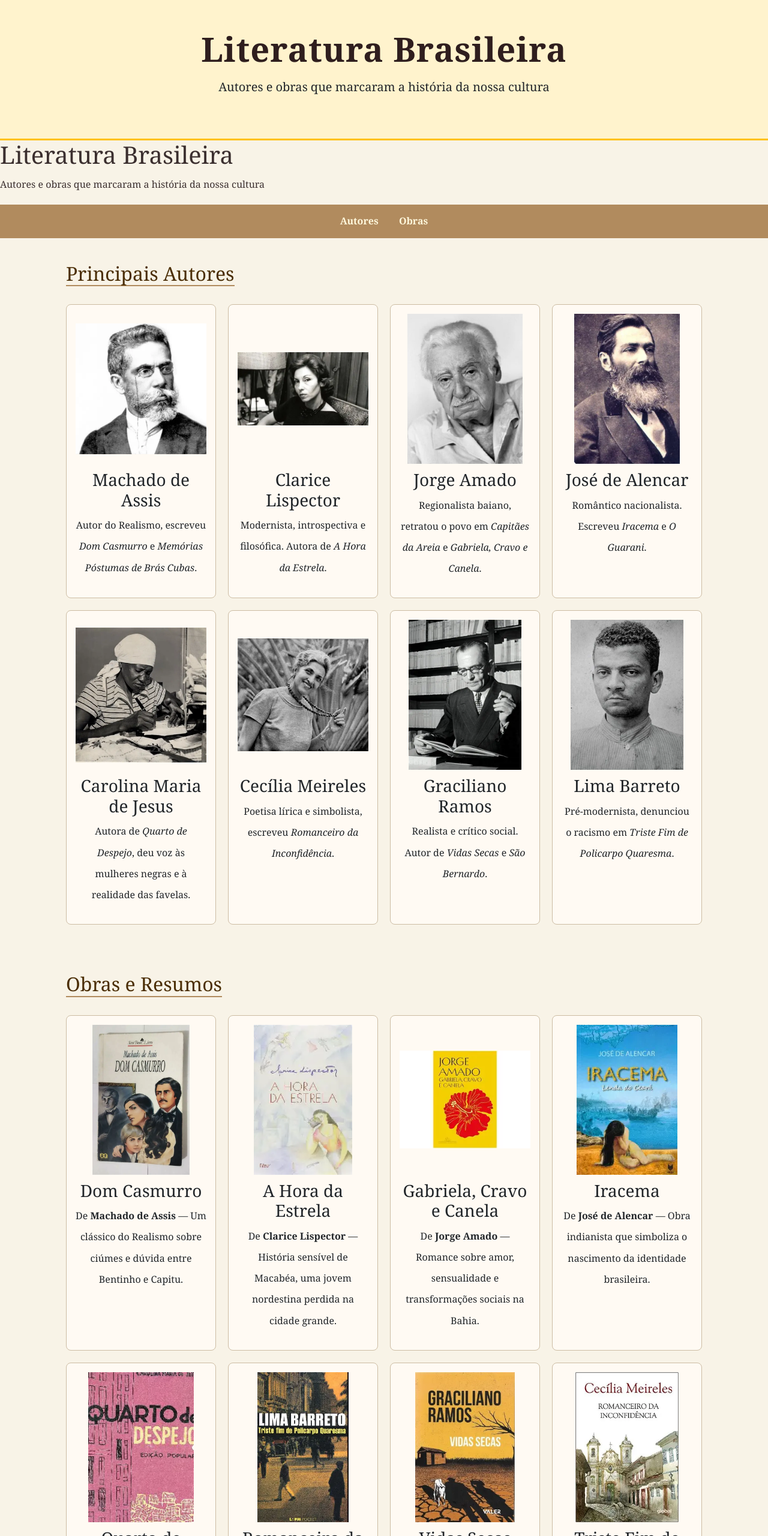
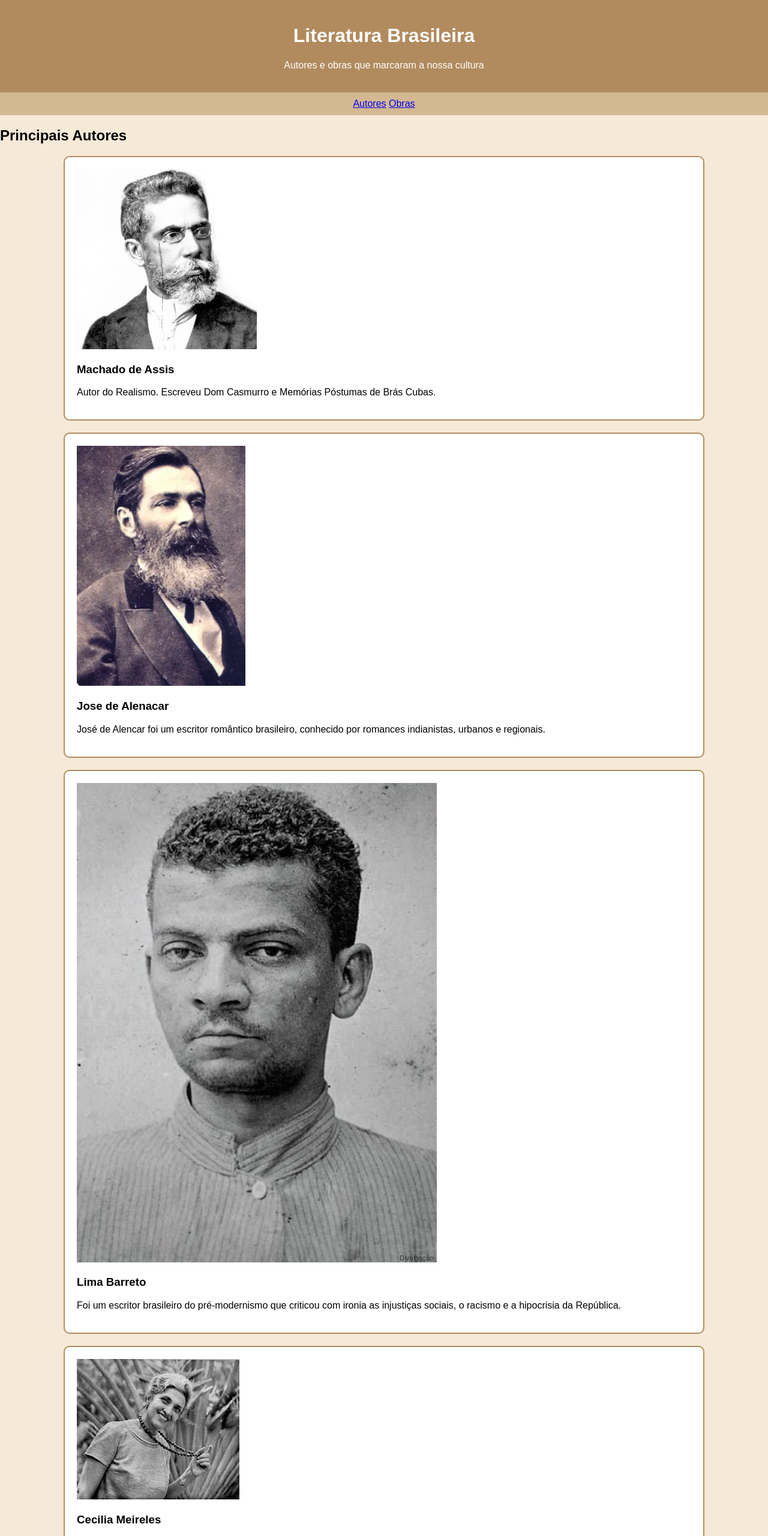
Before and after one commit to INFOG822/projeto-de-autoria-Web, a plain HTML site: page meu-projeto/index.html in a window 1280 px wide. Shown: the top 2560 px of the page at 60% size. Drawn offline with nearby package versions, Linux system fonts and the light colour scheme.

Commit message:
subindo novo trabalho

```diff
--- a/meu-projeto/CSS/style.css
+++ b/meu-projeto/CSS/style.css
@@ -1,198 +1,63 @@
-/* Faz a página rolar suavemente quando clica nos links */
-html {
-  scroll-behavior: smooth;
+body {
+    margin: 0;
+    font-family: Arial, sans-serif;
+    background: #f6e9d7;
 }
 
-/* Estilo geral do corpo da página */
-body {
-  font-family: "Poppins", sans-serif; /* tipo da letra */
-  background-color: #b8b1ac;          /* cor de fundo */
-  color: #333;                         /* cor do texto */
-  line-height: 2.2;                    /* altura entre as linhas */
+header {
+    background: #b18b5e;
+    padding: 20px;
+    text-align: center;
+    color: white;
 }
 
-/* Área inicial grande com imagem de fundo (hero) */
-.hero {
-  height: 70vh; /* ocupa 70% da tela */
-
-  /* fundo escuro transparente por cima da imagem */
-  background: linear-gradient(rgba(33, 37, 41, 0.7), rgba(33, 37, 41, 0.7)),
-              url('../img/livros-bg.jpg') center/cover no-repeat;
-
-  text-shadow: 1px 1px 3px #000; /* sombra no texto */
+nav {
+    background: #d4b892;
+    padding: 10px;
+    text-align: center;
 }
 
-/* Títulos das seções */
-.section-title {
-  font-family: "Playfair Display", serif; /* fonte elegante */
-  color: #4b0b18;                         /* cor do título */
-  position: relative;
+#modo {
+    margin: 20px auto;
+    display: block;
+    padding: 10px 20px;
+    background: #b18b5e;
+    color: white;
+    border: none;
+    border-radius: 5px;
+    font-size: 16px;
+    cursor: pointer;
 }
 
-/* Linha decorativa embaixo do título */
-.section-title::after {
-  content: "";
-  width: 80px;
-  height: 3px;
-  background-color: #4b0b18;
-  display: block;
-  margin: 8px auto 0;
+.card {
+    background: white;
+    border: 2px solid #b18b5e;
+    padding: 20px;
+    margin: 20px auto;
+    width: 80%;
+    border-radius: 10px;
 }
 
-/* Estilo geral do body (outra versão — essa sobrescreve a primeira) */
-body {
-  font-family: Georgia, serif;
-  background-color: #f8f3e7;
-  color: #3b2f2f;
-  margin: 0;
-  padding: 0;
+/* MODO ESCURO */
+.dark-mode {
+    background-color: #2b2b2b;
+    color: #f5f5f5;
 }
 
-/* Cabeçalho do site */
-header {
-  background-color: #d2b48c; /* cor do fundo do topo */
-  color: #2f1e1e;            /* cor da letra */
-  text-align: center;        /* centraliza tudo */
-  padding: 40px 15px;
-  border-bottom: 4px solid #b18b5e; /* linha decorativa abaixo */
+.dark-mode header,
+.dark-mode nav {
+    background-color: #444 !important;
 }
 
-/* Título principal no topo */
-header h1 {
-  font-size: 3rem;  /* tamanho da letra */
-  font-weight: bold;
-  letter-spacing: 1px; /* espaço entre as letras */
+.dark-mode .card {
+    background-color: #3a3a3a;
+    color: white;
+    border-color: #555;
 }
-
-/* Barra de navegação */
-nav {
-  background-color: #b18b5e;
-  text-align: center;
-  padding: 10px;
+.foto-autor {
+    width: 100%;
+    height: 250px;
+    object-fit: cover;
+    border-radius: 10px;
+    margin-bottom: 15px;
 }
-
-/* Links do menu */
-nav a {
-  color: #fff8dc;           /* cor clara */
-  text-decoration: none;    /* tira o sublinhado */
-  margin: 0 15px;           /* espaço entre os links */
-  font-weight: bold;
-}
-
-/* Substitui quando passa o mouse */
-nav a:hover {
-  text-decoration: underline;
-}
-
-/* Cada seção do site */
-section {
-  padding: 40px 20px;  /* espaço interno */
-  max-width: 1100px;   /* largura máxima */
-  margin: auto;        /* centraliza */
-}
-
-/* Título das seções */
-h2 {
-  color: #4b2e05;
-  text-align: center;
-  margin-bottom: 30px;
-  border-bottom: 2px solid #b18b5e; /* linha embaixo */
-  display: inline-block;
-}
-
-/* Grade de cartões dos autores */
-.grade {
-  display: grid; /* ativa o grid */
-  grid-template-columns: repeat(auto-fit, minmax(230px, 1fr));
-  gap: 20px; /* espaço entre os cards */
-}
-
-/* Cada cartão de autor */
-.card {
-  background-color: #fffaf3;
-  border: 1px solid #ccbca3;
-  border-radius: 8px;
-  padding: 15px;
-  text-align: center;
-  transition: 0.3s; /* animação suave */
-}
-
-/* Efeito ao passar o mouse */
-.card:hover {
-  background-color: #f1e2cc;
-  transform: translateY(-4px); /* levanta um pouquinho */
-}
-
-/* Imagem dentro do card */
-.card img {
-  width: 100%;       /* ocupa toda a largura do card */
-  height: 250px;     /* altura fixa */
-  object-fit: contain; /* encaixa a imagem sem cortar */
-  border-radius: 6px;
-  margin-bottom: 10px;
-}
-
-/* Rodapé do site */
-footer {
-  background-color: #b18b5e;
-  color: white;
-  text-align: center;
-  padding: 15px;
-  font-size: 14px;
-}
-/* ================================
-   MEDIA QUERIES — RESPONSIVIDADE
-================================ */
-
-/* Telas até 900px (tablets) */
-@media (max-width: 900px) {
-  header h1 {
-    font-size: 2.3rem;
-  }
-
-  section {
-    padding: 30px 15px;
-  }
-
-  .card img {
-    height: 220px;
-  }
-}
-
-/* Telas até 600px (celulares) */
-@media (max-width: 600px) {
-
-  /* Reduz o tamanho do topo */
-  header {
-    padding: 25px 10px;
-  }
-
-  header h1 {
-    font-size: 1.8rem;
-  }
-
-  /* Menu mais espaçado */
-  nav a {
-    display: block;
-    margin: 8px 0;
-  }
-
-  /* Seções mais estreitas */
-  section {
-    padding: 25px 15px;
-  }
-
-  /* Cards ajustados */
-  .card {
-    padding: 10px;
-  }
-
-  .card img {
-    height: 180px;
-  }
-
-  /* Grade vira 1 coluna em telas pequenas */
-  .grade {
-    grid-template-columns: 1fr;
-  }
-}
--- a/meu-projeto/index.html
+++ b/meu-projeto/index.html
@@ -5,25 +5,15 @@
   <meta name="viewport" content="width=device-width, initial-scale=1.0">
   <title>Literatura Brasileira</title>
 
-  <link href="https://cdn.jsdelivr.net/npm/bootstrap@5.3.2/dist/css/bootstrap.min.css" rel="stylesheet">
-
+  <!-- CSS EXTERNO -->
   <link rel="stylesheet" href="css/style.css">
 </head>
 
-
-<script src="https://cdn.jsdelivr.net/npm/bootstrap@5.3.2/dist/js/bootstrap.bundle.min.js"></script>
-</body>
-</html>
-
 <body>
 
-<header class="text-center bg-warning-subtle p-5 border-bottom border-3 border-warning">
-  <h1 class="fw-bold display-4 text-brown">Literatura Brasileira</h1>
-  <p class="lead text-dark">Autores e obras que marcaram a história da nossa cultura</p>
-</header>
-
+<header>
   <h1>Literatura Brasileira</h1>
-    <p>Autores e obras que marcaram a história da nossa cultura</p>
+  <p>Autores e obras que marcaram a nossa cultura</p>
 </header>
 
 <nav>
@@ -33,116 +23,102 @@
 
 <section id="autores">
   <h2>Principais Autores</h2>
+
   <div class="grade">
 
     <div class="card">
-        <img src="imagens/machado.webp" alt="Machado de Assis">
+      <img src="Imagens/machado.webp" alt="Machado de Assis">
       <h3>Machado de Assis</h3>
-        <p>Autor do Realismo, escreveu <em>Dom Casmurro</em> e <em>Memórias Póstumas de Brás Cubas</em>.</p>
+      <p>Autor do Realismo. Escreveu Dom Casmurro e Memórias Póstumas de Brás Cubas.</p>
+    </div>
+     <div class="grade">
+
+    <div class="card">
+      <img src="Imagens/jose.webp" alt="Jose de Alenacar">
+      <h3>Jose de Alenacar</h3>
+      <p>José de Alencar foi um escritor romântico brasileiro, conhecido por romances indianistas, urbanos e regionais.</p>
     </div>
 
 <div class="card">
-        <img src="imagens/clarisse.webp" alt="Clarice Lispector">
+      <img src="Imagens/barreto.webp" alt="Lima Barreto">
+      <h3>Lima Barreto</h3>
+      <p>Foi um escritor brasileiro do pré-modernismo que criticou com ironia as injustiças sociais, o racismo e a hipocrisia da República.</p>
+    </div>
+ <div class="card">
+      <img src="Imagens/cecilia.webp" alt="Cecilia Meireles">
+      <h3>Cecilia Meireles</h3>
+      <p>Poeta modernista brasileira, marcada pela sensibilidade e musicalidade.</p>
+    </div>
+
+    </div>
+    <div class="card">
+      <img src="Imagens/clarisse.webp" alt="Clarice Lispector">
       <h3>Clarice Lispector</h3>
-        <p>Modernista, introspectiva e filosófica. Autora de <em>A Hora da Estrela</em>.</p>
+      <p>Modernista, introspectiva e filosófica. Autora de A Hora da Estrela.</p>
     </div>
 
     <div class="card">
-        <img src="imagens/jorge.webp" alt="Jorge Amado">
+      <img src="Imagens/jorge.webp" alt="Jorge Amado">
       <h3>Jorge Amado</h3>
-        <p>Regionalista baiano, retratou o povo em <em>Capitães da Areia</em> e <em>Gabriela, Cravo e Canela</em>.</p>
+      <p>Regionalista baiano, escreveu Capitães da Areia e Gabriela, Cravo e Canela.</p>
     </div>
 
     <div class="card">
-        <img src="imagens/jose.webp" alt="José de Alencar">
-        <h3>José de Alencar</h3>
-        <p>Romântico nacionalista. Escreveu <em>Iracema</em> e <em>O Guarani</em>.</p>
+      <img src="Imagens/carolina.webp" alt="Carolina Maria de Jesus">
+      <h3>Carolina Maria de Jesus</h3>
+      <p>Autora de Quarto de Despejo, retratou a realidade das favelas brasileiras.</p>
     </div>
 
-      <div class="card">
-        <img src="imagens/carolina.webp" alt="Carolina Maria de Jesus">
-        <h3>Carolina Maria de Jesus</h3>
-        <p>Autora de <em>Quarto de Despejo</em>, deu voz às mulheres negras e à realidade das favelas.</p>
-      </div>
-
-      <div class="card">
-        <img src="imagens/cecilia.webp" alt="Cecília Meireles">
-        <h3>Cecília Meireles</h3>
-        <p>Poetisa lírica e simbolista, escreveu <em>Romanceiro da Inconfidência</em>.</p>
-      </div>
-
-      <div class="card">
-        <img src="imagens/graciliano.webp" alt="Graciliano Ramos">
-        <h3>Graciliano Ramos</h3>
-        <p>Realista e crítico social. Autor de <em>Vidas Secas</em> e <em>São Bernardo</em>.</p>
-      </div>
-
-      <div class="card">
-        <img src="imagens/barreto.webp" alt="Lima Barreto">
-        <h3>Lima Barreto</h3>
-        <p>Pré-modernista, denunciou o racismo em <em>Triste Fim de Policarpo Quaresma</em>.</p>
-      </div>
   </div>
 </section>
 
 <section id="obras">
   <h2>Obras e Resumos</h2>
+
   <div class="grade">
 
     <div class="card">
-        <img src="imagens/dom-casmuro.webp" alt="Dom Casmurro">
+      <img src="Imagens/dom-casmuro.webp" alt="Dom Casmurro">
       <h3>Dom Casmurro</h3>
-        <p>De <strong>Machado de Assis</strong> — Um clássico do Realismo sobre ciúmes e dúvida entre Bentinho e Capitu.</p>
+      <p>Clássico do Realismo que aborda ciúmes, memórias e ambiguidade.</p>
+    </div>
+ <div class="card">
+      <img src="Imagens/policarpo.webp" alt="policarpo Quaresma">
+      <h3>policarpo Quaresma</h3>
+      <p>Triste Fim de Policarpo Quaresma é um romance de Lima Barreto que critica o nacionalismo exagerado e a República brasileira.</p>
+    </div>
+     <div class="card">
+      <img src="Imagens/inconfidencia.webp" alt="inconfidencia">
+      <h3>Incofidencia</h3>
+      <p>Obra poética sobre a Inconfidência Mineira.</p>
+    </div>
+    <div class="card">
+      <img src="Imagens/hora-da-estrela.webp" alt="A Hora da Estrela">
+      <h3>A Hora da Estrela</h3>
+      <p>História sensível sobre Macabéa, uma jovem nordestina na cidade grande.</p>
     </div>
 
     <div class="card">
-        <img src="imagens/hora-da-estrela.webp" alt="A Hora da Estrela">
-        <h3>A Hora da Estrela</h3>
-        <p>De <strong>Clarice Lispector</strong> — História sensível de Macabéa, uma jovem nordestina perdida na cidade grande.</p>
+      <img src="Imagens/gabriela.webp" alt="Gabriela">
+      <h3>Gabriela-cravo e canela</h3>
+      <p>Gabriela, Cravo e Canela é um romance de Jorge Amado que retrata o amor e as transformações sociais em Ilhéus.</p>
+    </div>
+     <div class="card">
+      <img src="Imagens/quarto-de-despejo.webp" alt="Quarto de despejo">
+      <h3>Quarto de despejo</h3>
+      <p>Quarto de Despejo é um livro de Carolina Maria de Jesus que retrata, em forma de diário, a vida na favela e a pobreza no Brasil.</p>
     </div>
 
     <div class="card">
-        <img src="imagens/gabriela.webp" alt="Gabriela, Cravo e Canela">
-        <h3>Gabriela, Cravo e Canela</h3>
-        <p>De <strong>Jorge Amado</strong> — Romance sobre amor, sensualidade e transformações sociais na Bahia.</p>
-      </div>
-
-      <div class="card">
-        <img src="imagens/iracema.webp" alt="Iracema">
+      <img src="Imagens/iracema.webp" alt="Iracema">
       <h3>Iracema</h3>
-        <p>De <strong>José de Alencar</strong> — Obra indianista que simboliza o nascimento da identidade brasileira.</p>
-      </div>
-
-      <div class="card">
-        <img src="imagens/quarto-de-despejo.webp" alt="Quarto de Despejo">
-        <h3>Quarto de Despejo</h3>
-        <p>De <strong>Carolina Maria de Jesus</strong> — Diário real sobre a pobreza, o racismo e a desigualdade social.</p>
-      </div>
-
-      <div class="card">
-        <img src="imagens/policarpo.webp" alt="Romanceiro da Inconfidência">
-        <h3>Romanceiro da Inconfidência</h3>
-        <p>De <strong>Cecília Meireles</strong> — Poemas sobre liberdade, injustiça e a Inconfidência Mineira.</p>
-      </div>
-
-      <div class="card">
-        <img src="imagens/vidas-secas.webp" alt="Vidas Secas">
-        <h3>Vidas Secas</h3>
-        <p>De <strong>Graciliano Ramos</strong> — Retrato realista da vida dura no sertão e da luta por sobrevivência.</p>
-      </div>
-
-      <div class="card">
-        <img src="imagens/inconfidencia.webp" alt="Triste Fim de Policarpo Quaresma">
-        <h3>Triste Fim de Policarpo Quaresma</h3>
-        <p>De <strong>Lima Barreto</strong> — Crítica ao nacionalismo exagerado e à hipocrisia social do Brasil.</p>
+      <p>Obra indianista que simboliza a formação da identidade brasileira.</p>
     </div>
 
   </div>
 </section>
 
-  <footer>
-    <p>Desenvolvido por Geovanna Ribeiro — IFRN Nova Cruz 2025</p>
-  </footer>
+
 
 </body>
 </html>
```
Also changed, not shown: meu-projeto/script.js (added, +38 -0 lines). Lines whose indentation alone changed are shown as unchanged.
